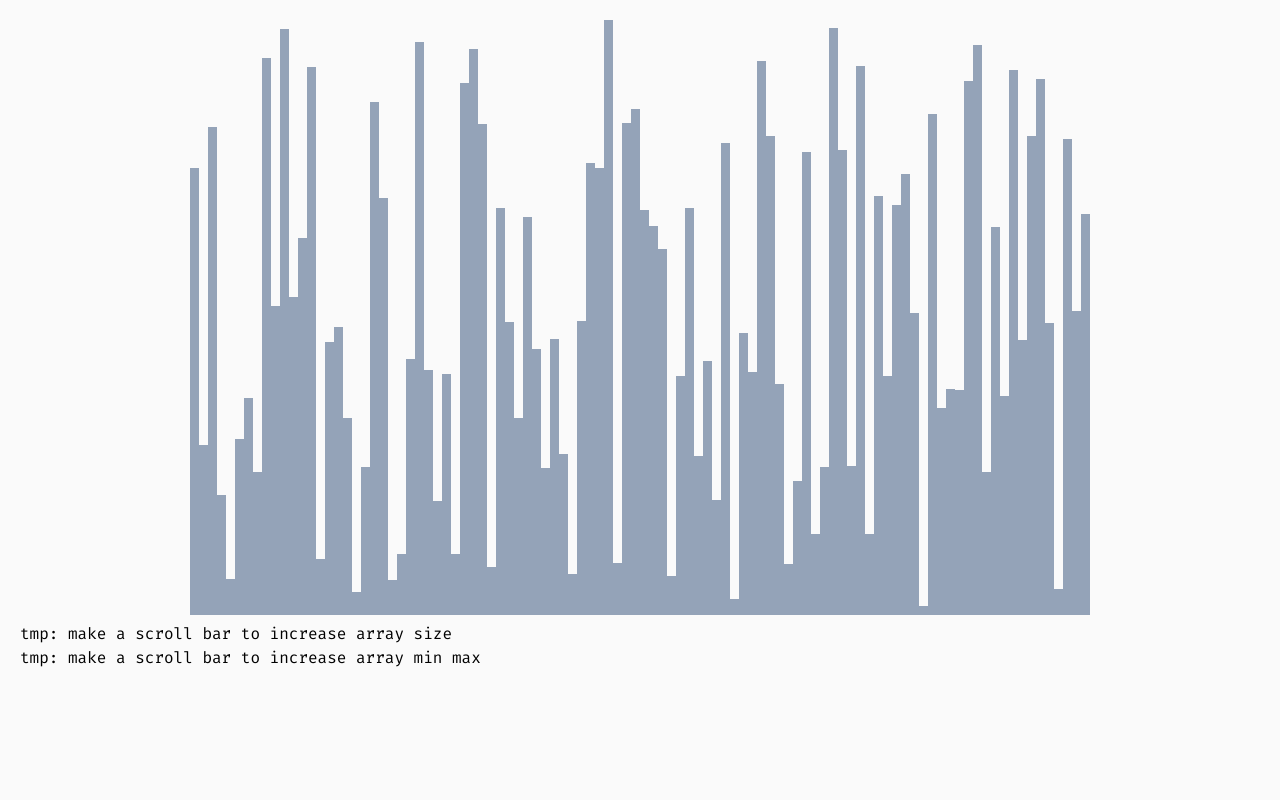
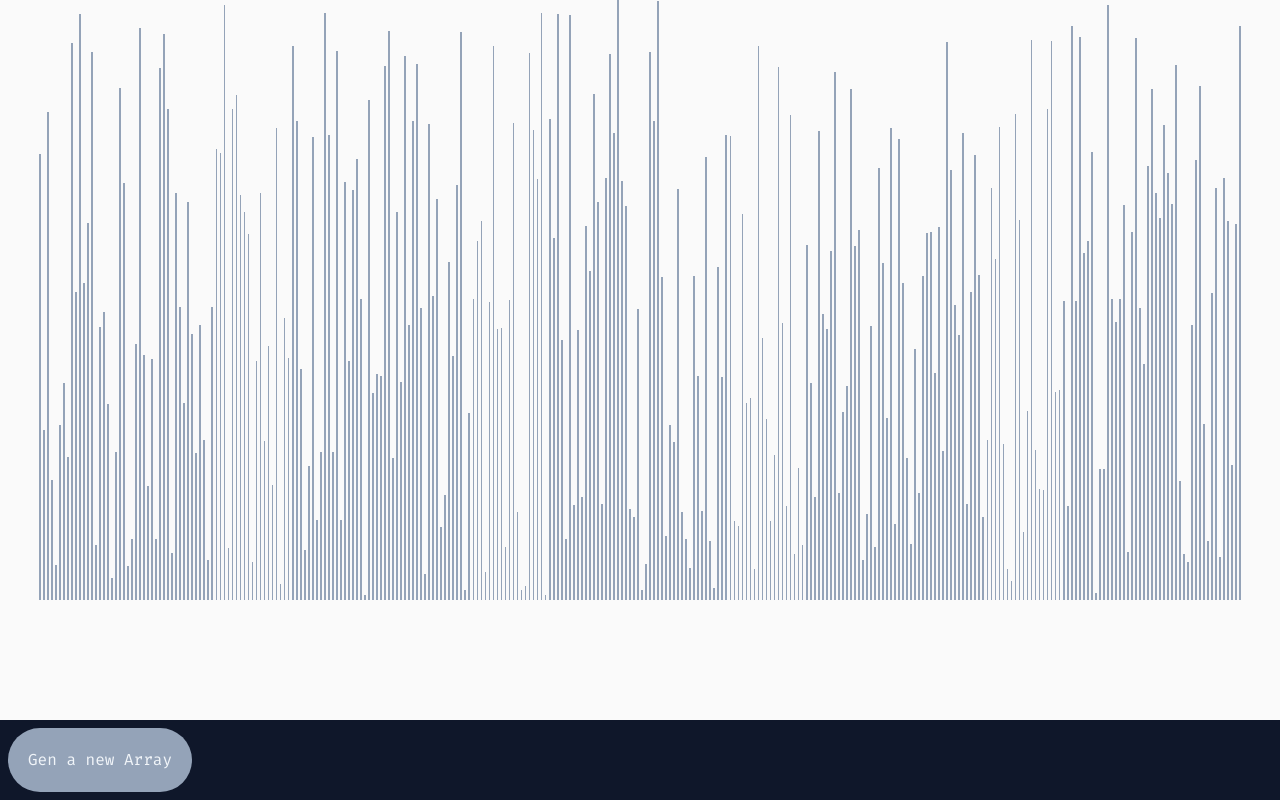
Before and after one commit to thamognya/Algo-Visualizer, a Next.js app: page / in a window 1280 px wide. Built offline with nearby package versions, Linux system fonts and the light colour scheme.

Commit message:
gen new array and some css needed to fix

```diff
--- a/components/sortingVisualizer/index.tsx
+++ b/components/sortingVisualizer/index.tsx
@@ -1,5 +1,7 @@
 import React from 'react'
 import { useState } from 'react'
+
+import {Button} from '@chakra-ui/react'
 
 interface ArrayState {
     array: any
@@ -9,12 +11,13 @@ interface ArrayState {
 }
 
 export class SortingVisualizer extends React.Component<{}, ArrayState> {
+    // arrays
     constructor(props: {} | Readonly<{}>) {
         super(props)
 
         this.state = {
             array: [],
-            arraySize: 100,
+            arraySize: 300,
             min: 5,
             max: 1000
         }
@@ -36,31 +39,42 @@ export class SortingVisualizer extends React.Component<{}, ArrayState> {
 
         this.setState({ array })
     }
+    // algos
+
+    // buttons
+
+
 
     render() {
         const array = this.state.array
         const arraySize = this.state.arraySize
+        const num = 350 // const value
 
         return (
             <>
-                <div className="m-5">
-                    <div className="text-center">
+                <div className="">
+                    <div className="text-center w-screen min-h-half-screen">
                         {array && array.map((value: any, idx: any) => {
                             return (
                                 <div
                                     key={idx}
-                                    className="inline-block bg-slate-400"
+                                    className="inline-block bg-slate-400 dark:bg"
                                     style={{
                                         height: `${value * 0.075}vh`,
-                                        padding: `${450 / arraySize}px`,
+                                        width: `${40 / arraySize}vw`,
+                                        margin: `${0} ${num / arraySize}px`,
                                     }}
                                 ></div>
                             )
                         })}
                     </div>
-                    <div>
-                        <h1>tmp: make a scroll bar to increase array size</h1>
-                        <h1>tmp: make a scroll bar to increase array min max</h1>
+                    <div className="absolute bottom-0 flex gap-5 p-2 w-screen items-center bg-slate-900">
+                        <button
+                            onClick={() => this.resetArray()}
+                            className="bg-slate-400 p-5 rounded-full hover:ring-2 ring-slate-500 text-slate-100"
+                        >
+                            Gen a new Array
+                        </button>
                     </div>
                 </div>
             </>
--- a/package.json
+++ b/package.json
@@ -14,6 +14,7 @@
         "prettier": "prettier --write '**/*.{js,jsx,ts,tsx,json,css,scss,sass}'"
     },
     "dependencies": {
+        "@chakra-ui/react": "^2.2.3",
         "@fontsource/fira-code": "^4.5.10",
         "next": "12.2.2",
         "react": "18.2.0",
--- a/tailwind.config.js
+++ b/tailwind.config.js
@@ -8,7 +8,11 @@ module.exports = {
         fontFamily: {
             fira: ['Fira Code']
         },
-        extend: {}
+        extend: {
+            height: {
+                'half-screen': '50vh'
+            },
+        }
     },
     plugins: []
 }
```
Also changed, not shown: 1 other file (tests, documents, lock files or other folders).
